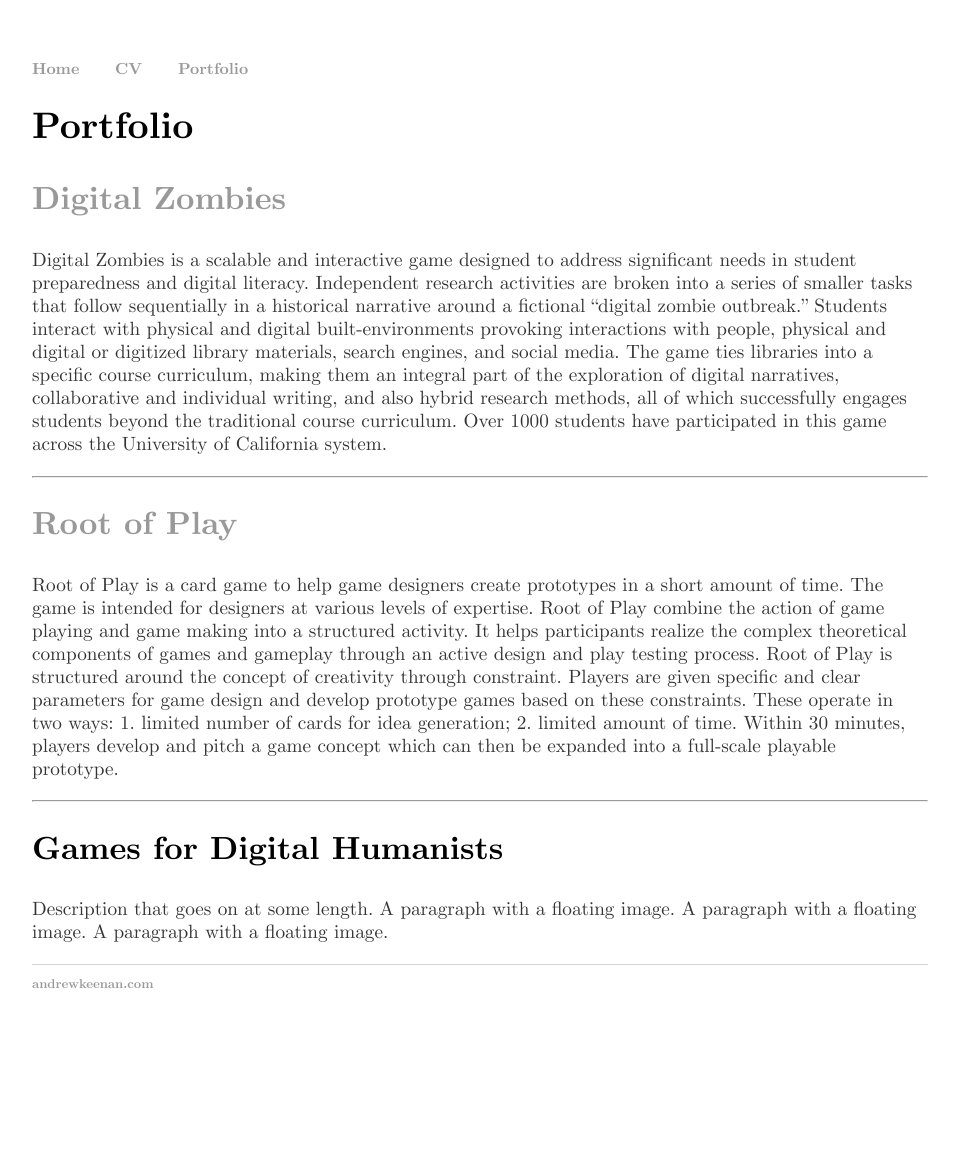
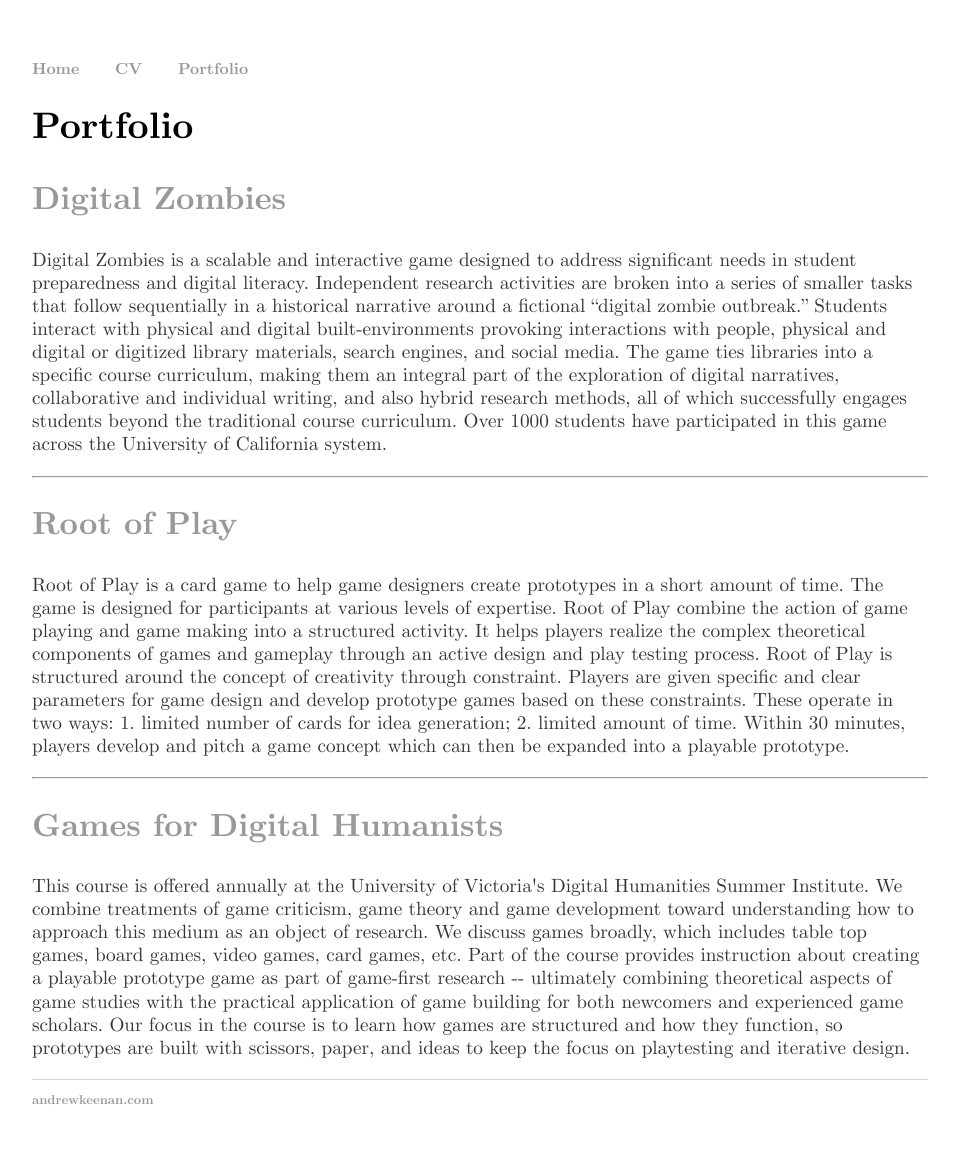
Before and after one commit to bigrube77/bigrube77.github.io, a Jekyll site: the page built from portfolio/index.html, in a window 1280 px wide. Shown: the whole page, without its empty margins (160-1119 px from the left). Built offline with Jekyll 4.4.1, drawn with Linux system fonts in a browser that asks for light colours; before the commit the page ends 1053 px from its top, so only the background shows below that.

Commit message:
portfolio

```diff
--- a/portfolio/index.html
+++ b/portfolio/index.html
@@ -15,11 +15,11 @@ title: Portfolio
 
         <h2><a href="https://www.thegamecrafter.com/games/root-of-play">Root of Play</a></h2>
 
-        <p>Root of Play is a card game to help game designers create prototypes in a short amount of time. The game is intended for designers at various levels of expertise. Root of Play combine the action of game playing and game making into a structured activity. It helps participants realize the complex theoretical components of games and gameplay through an active design and play testing process. Root of Play is structured around the concept of creativity through constraint. Players are given specific and clear parameters for game design and develop prototype games based on these constraints. These operate in two ways: 1. limited number of cards for idea generation; 2. limited amount of time. Within 30 minutes, players develop and pitch a game concept which can then be expanded into a full-scale playable prototype.</p>
+        <p>Root of Play is a card game to help game designers create prototypes in a short amount of time. The game is designed for participants at various levels of expertise. Root of Play combine the action of game playing and game making into a structured activity. It helps players realize the complex theoretical components of games and gameplay through an active design and play testing process. Root of Play is structured around the concept of creativity through constraint. Players are given specific and clear parameters for game design and develop prototype games based on these constraints. These operate in two ways: 1. limited number of cards for idea generation; 2. limited amount of time. Within 30 minutes, players develop and pitch a game concept which can then be expanded into a playable prototype.</p>
 
 
 <hr>
 
-        <h2>Games for Digital Humanists</h2> <p>Description that goes on at some length. A paragraph
-        with a floating image. A paragraph with a floating image. A paragraph with a floating
-        image.</p>
+        <h2><a href="hhtp://dhsi.org">Games for Digital Humanists</a></h2>
+
+        <p>This course is offered annually at the University of Victoria's Digital Humanities Summer Institute. We combine treatments of game criticism, game theory and game development toward understanding how to approach this medium as an object of research. We discuss games broadly, which includes table top games, board games, video games, card games, etc. Part of the course provides instruction about creating a playable prototype game as part of game-first research -- ultimately combining theoretical aspects of game studies with the practical application of game building for both newcomers and experienced game scholars. Our focus in the course is to learn how games are structured and how they function, so prototypes are built with scissors, paper, and ideas to keep the focus on playtesting and iterative design.</p>
```
